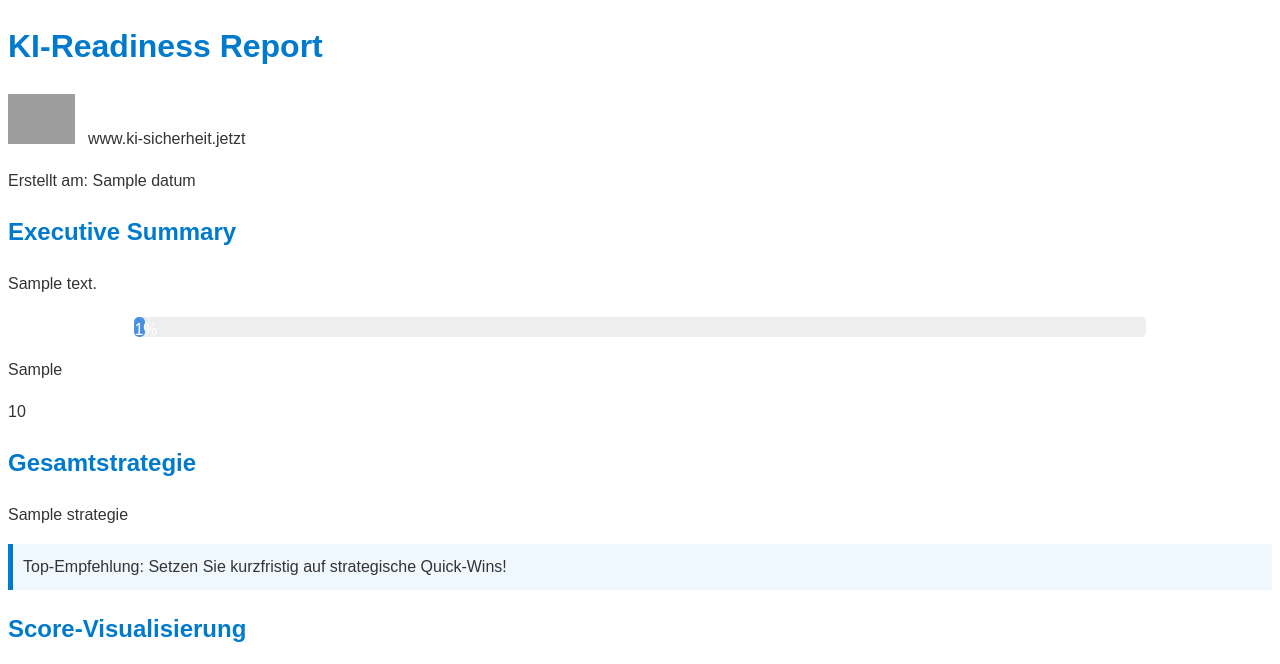
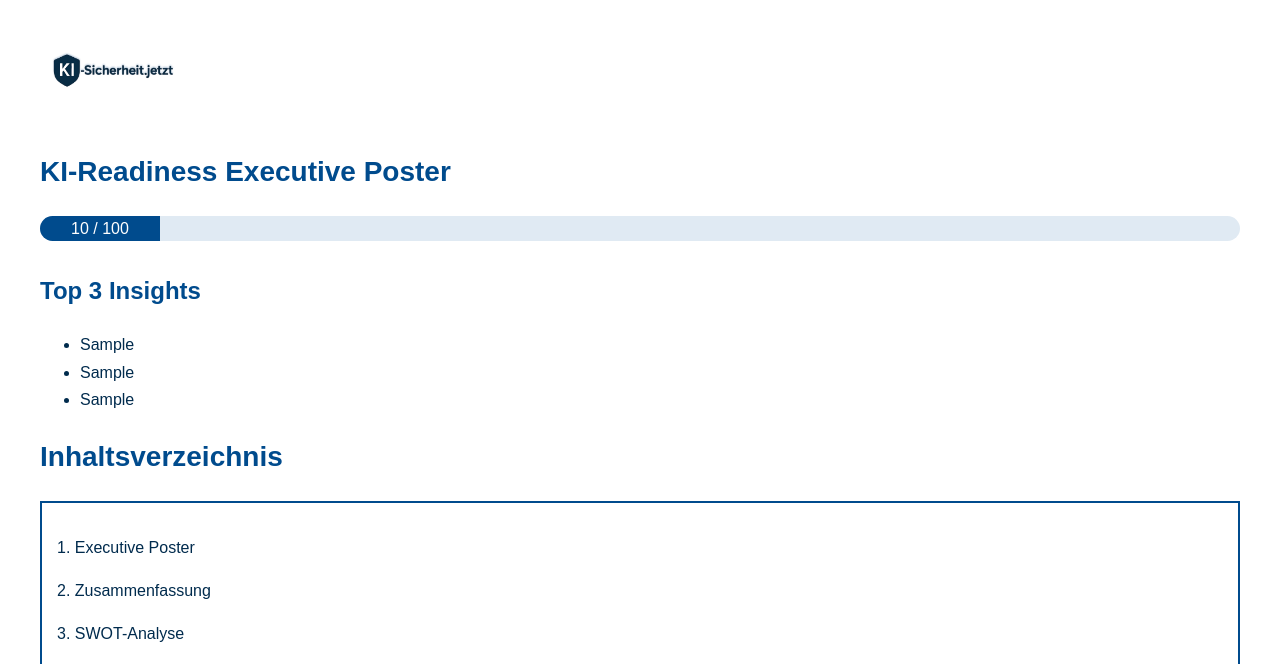
Before and after one commit to Wolf-Achtung/make-ki-backend-neu, a Python web app: template templates/pdf_template.html in a window 1280 px wide. Shown: the top 664 px of the page. Run offline with Jinja, Linux system fonts and the light colour scheme; the template is opened without the code that fills it: most values are stand-ins (such as "Sample title", 1, 10 or a date in 2020); grey boxes are pictures that could not be loaded.

Commit message:
Add files via upload

```diff
--- a/templates/pdf_template.html
+++ b/templates/pdf_template.html
@@ -1,104 +1,94 @@
 <!DOCTYPE html>
 <html lang="de">
 <head>
-  <meta charset="UTF-8" />
-  <title>KI-Readiness Report</title>
-  <style>
-    body { font-family: sans-serif; color: #333; background: white; line-height: 1.6; }
-    h1,h2 { color: #007acc; }
-    .section { page-break-after: always; }
-    img.chart { width: 80%; margin: 20px auto; display: block; }
-    .progress-bar { width: 80%; background: #eee; border-radius: 5px; margin: 20px auto; height: 20px; }
-    .progress-fill { height: 100%; background: #4a90e2; border-radius: 5px; text-align: center; color: white; }
-    .swot-grid { display: grid; grid-template-columns: 1fr 1fr; gap: 20px; }
-    .swot-item { border: 1px solid #ccc; padding: 10px; border-radius: 5px; }
-    .callout { background: #f0f8ff; border-left: 5px solid #007acc; padding: 10px; margin: 15px 0; }
-    ul.checklist { list-style: none; padding: 0; }
-    ul.checklist li:before { content: "✓ "; color: green; }
-  </style>
+    <meta charset="UTF-8">
+    <title>KI-Readiness Report</title>
+    <style>
+        body { font-family: Arial, sans-serif; line-height: 1.7; color: #002b4d; margin: 40px; }
+        h1, h2, h3 { color: #004b8d; }
+        h1 { font-size: 28px; margin-top: 20px; }
+        h2 { font-size: 24px; margin-top: 30px; }
+        h3 { font-size: 20px; margin-top: 25px; }
+        .logo { height: 60px; margin-bottom: 20px; }
+        .progress-container { background: #e0eaf3; border-radius: 30px; overflow: hidden; width: 100%; margin: 20px 0; }
+        .progress-bar { height: 25px; background: #004b8d; text-align: center; color: white; line-height: 25px; }
+        .swot-grid { display: grid; grid-template-columns: repeat(2, 1fr); gap: 20px; margin: 20px 0; }
+        .swot-box { background: #f4f8fb; padding: 15px; border-left: 5px solid #004b8d; }
+        .checklist { margin: 20px 0; }
+        .checklist li { list-style: '✔ '; margin-bottom: 8px; }
+        .pagebreak { page-break-before: always; }
+        img.chart { width: 100%; margin: 20px 0; }
+        .toc { border: 2px solid #004b8d; padding: 15px; margin: 20px 0; }
+    </style>
 </head>
 <body>
-  <h1>KI-Readiness Report</h1>
-  <p><img src="static/logo.png" alt="Logo" style="height:50px;"> &nbsp; www.ki-sicherheit.jetzt</p>
-  <p>Erstellt am: {{datum}}</p>
+    <img src="/static/ki-sicherheit-logo.png" alt="Logo" class="logo">
+    <h1>KI-Readiness Executive Poster</h1>
+    <div class="progress-container">
+        <div class="progress-bar" style="width: {{score}}%">{{score}} / 100</div>
+    </div>
 
-  <div class="section">
-    <h2>Executive Summary</h2>
+    <h2>Top 3 Insights</h2>
+    <ul>
+        <li>{{top_insight_1}}</li>
+        <li>{{top_insight_2}}</li>
+        <li>{{top_insight_3}}</li>
+    </ul>
+
+    <div class="pagebreak"></div>
+
+    <h1>Inhaltsverzeichnis</h1>
+    <div class="toc">
+        <p>1. Executive Poster</p>
+        <p>2. Zusammenfassung</p>
+        <p>3. SWOT-Analyse</p>
+        <p>4. Bereichsanalysen</p>
+        <p>5. Handlungsempfehlungen & Next Steps</p>
+    </div>
+
+    <div class="pagebreak"></div>
+
+    <h1>Executive Summary</h1>
     <p>{{summary}}</p>
-    <div class="progress-bar">
-      <div class="progress-fill" style="width: {{score_percent}}%">{{score_percent}}%</div>
+
+    <div class="pagebreak"></div>
+
+    <h2>SWOT-Analyse</h2>
+    <div class="swot-grid">
+        <div class="swot-box"><h3>Stärken</h3><p>{{swot_strengths}}</p></div>
+        <div class="swot-box"><h3>Schwächen</h3><p>{{swot_weaknesses}}</p></div>
+        <div class="swot-box"><h3>Chancen</h3><p>{{swot_opportunities}}</p></div>
+        <div class="swot-box"><h3>Risiken</h3><p>{{swot_threats}}</p></div>
     </div>
-    <p>{{check_readiness}}</p>
-    <p>{{score_vis}}</p>
-  </div>
 
-  <div class="section">
-    <h2>Gesamtstrategie</h2>
-    <p>{{strategie}}</p>
-    <div class="callout">Top-Empfehlung: Setzen Sie kurzfristig auf strategische Quick-Wins!</div>
-  </div>
+    <img src="/static/chart.png" alt="Chart" class="chart">
 
-  <div class="section">
-    <h2>Score-Visualisierung</h2>
-    <img src="static/chart.png" class="chart" />
-  </div>
+    <div class="pagebreak"></div>
 
-  <div class="section">
-    <h2>Compliance</h2>
+    <h2>Empfohlene Next Steps</h2>
+    <ul class="checklist">
+        <li>{{quick_win_1}}</li>
+        <li>{{quick_win_2}}</li>
+        <li>{{mid_term_1}}</li>
+        <li>{{moonshot}}</li>
+    </ul>
+
+    <div class="pagebreak"></div>
+
+    <h2>Detaillierte Analyse</h2>
+    <h3>Compliance & Datenschutz</h3>
     <p>{{compliance}}</p>
-    <p>{{check_compliance}}</p>
-  </div>
+    <div class="pagebreak"></div>
 
-  <div class="section">
-    <h2>Datenschutz</h2>
-    <p>{{datenschutz}}</p>
-    <p>{{check_ds}}</p>
-  </div>
+    <h3>Innovation & Wettbewerbsfähigkeit</h3>
+    <p>{{innovation}}</p>
+    <div class="pagebreak"></div>
 
-  <div class="section">
-    <h2>EU AI Act</h2>
-    <p>{{ai_act}}</p>
-  </div>
+    <h3>Roadmap & Umsetzung</h3>
+    <p>{{roadmap}}</p>
+    <div class="pagebreak"></div>
 
-  <div class="section">
-    <h2>Innovation & Wettbewerbsfähigkeit</h2>
-    <p>{{innovation}}</p>
-    <p>{{check_inno}}</p>
-    <div class="swot-grid">
-      <div class="swot-item"><strong>Stärken</strong><br>{{swot_strengths}}</div>
-      <div class="swot-item"><strong>Schwächen</strong><br>{{swot_weaknesses}}</div>
-      <div class="swot-item"><strong>Chancen</strong><br>{{swot_opportunities}}</div>
-      <div class="swot-item"><strong>Risiken</strong><br>{{swot_threats}}</div>
-    </div>
-    <p>{{praxis}}</p>
-  </div>
-
-  <div class="section">
-    <h2>Moonshot & Vision</h2>
-    <p>{{moonshot}}</p>
-  </div>
-
-  <div class="section">
-    <h2>Empfohlene Roadmap & Umsetzung</h2>
-    <p>{{roadmap}}</p>
-    <ul class="checklist">
-      <li>Quick Wins sofort umsetzen</li>
-      <li>Mid-Term Projekte vorbereiten</li>
-      <li>Moonshot langfristig planen</li>
-    </ul>
-    <p>{{check_roadmap}}</p>
-  </div>
-
-  <div class="section">
-    <h2>Förderprogramme & Finanzierung</h2>
+    <h3>Fördermittel & Finanzierung</h3>
     <p>{{foerder}}</p>
-    <p>{{check_foerder}}</p>
-    <p>{{foerder_programme}}</p>
-  </div>
-
-  <div class="section">
-    <h2>Empfohlene Tools & Best Practices</h2>
-    <p>{{tools}}</p>
-  </div>
 </body>
 </html>
```
